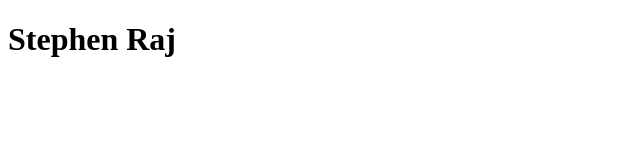
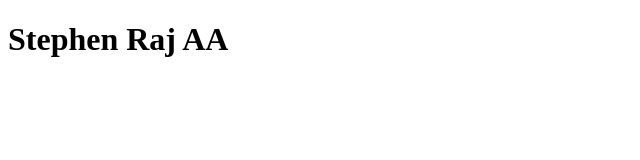
Before and after one commit to stephenarokkiyam/git-learning, a plain HTML site: page index.html in a window 1280 px wide. Shown: the full height of the page, 0-640 px from the left. Drawn offline with Linux system fonts and the light colour scheme.

Commit message:
Added AA

```diff
--- a/index.html
+++ b/index.html
@@ -6,6 +6,6 @@
     <title>Document</title>
 </head>
 <body>
-    <h1>Stephen Raj</h1>
+    <h1>Stephen Raj AA</h1>
 </body>
 </html>
```
